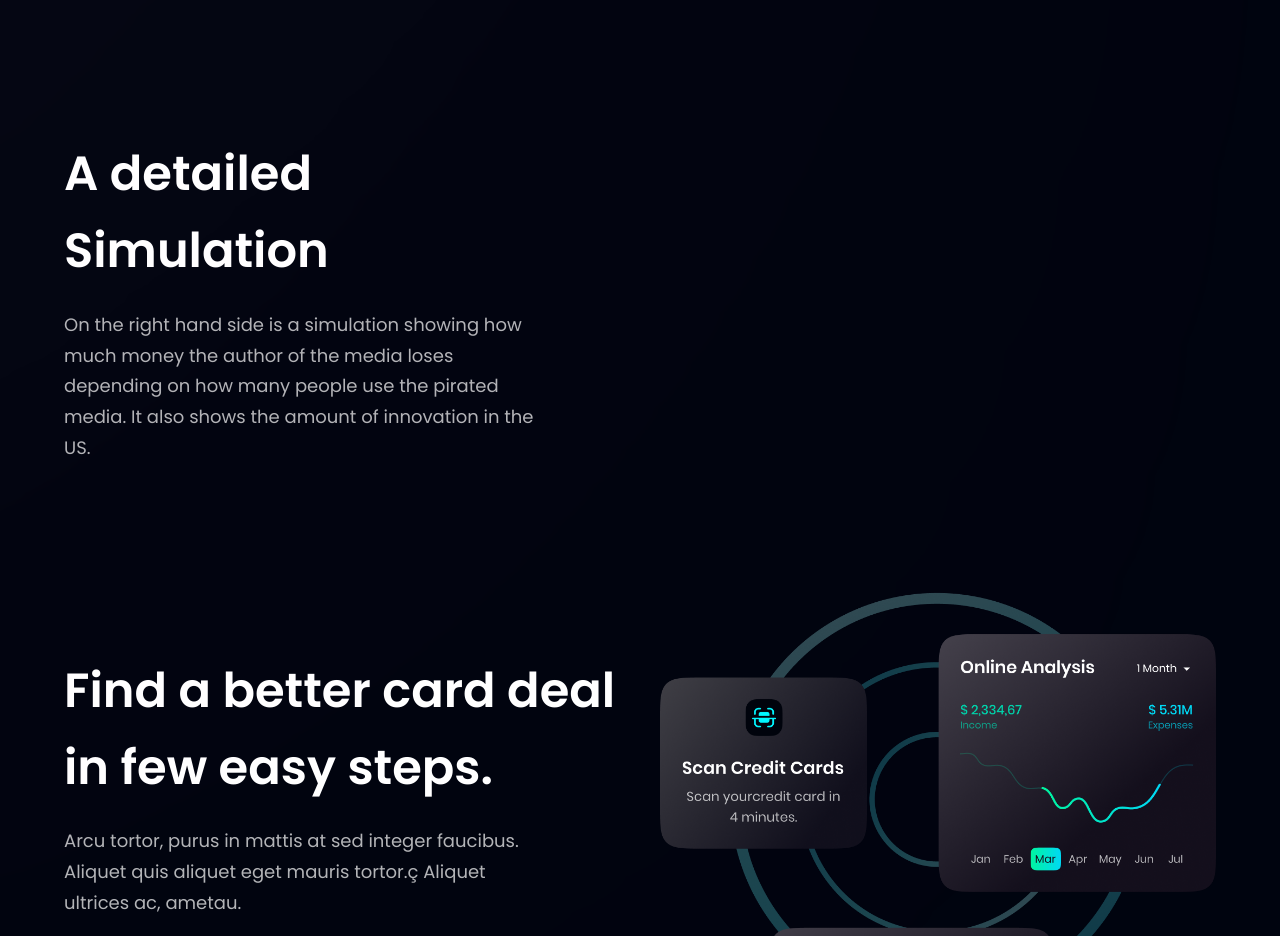
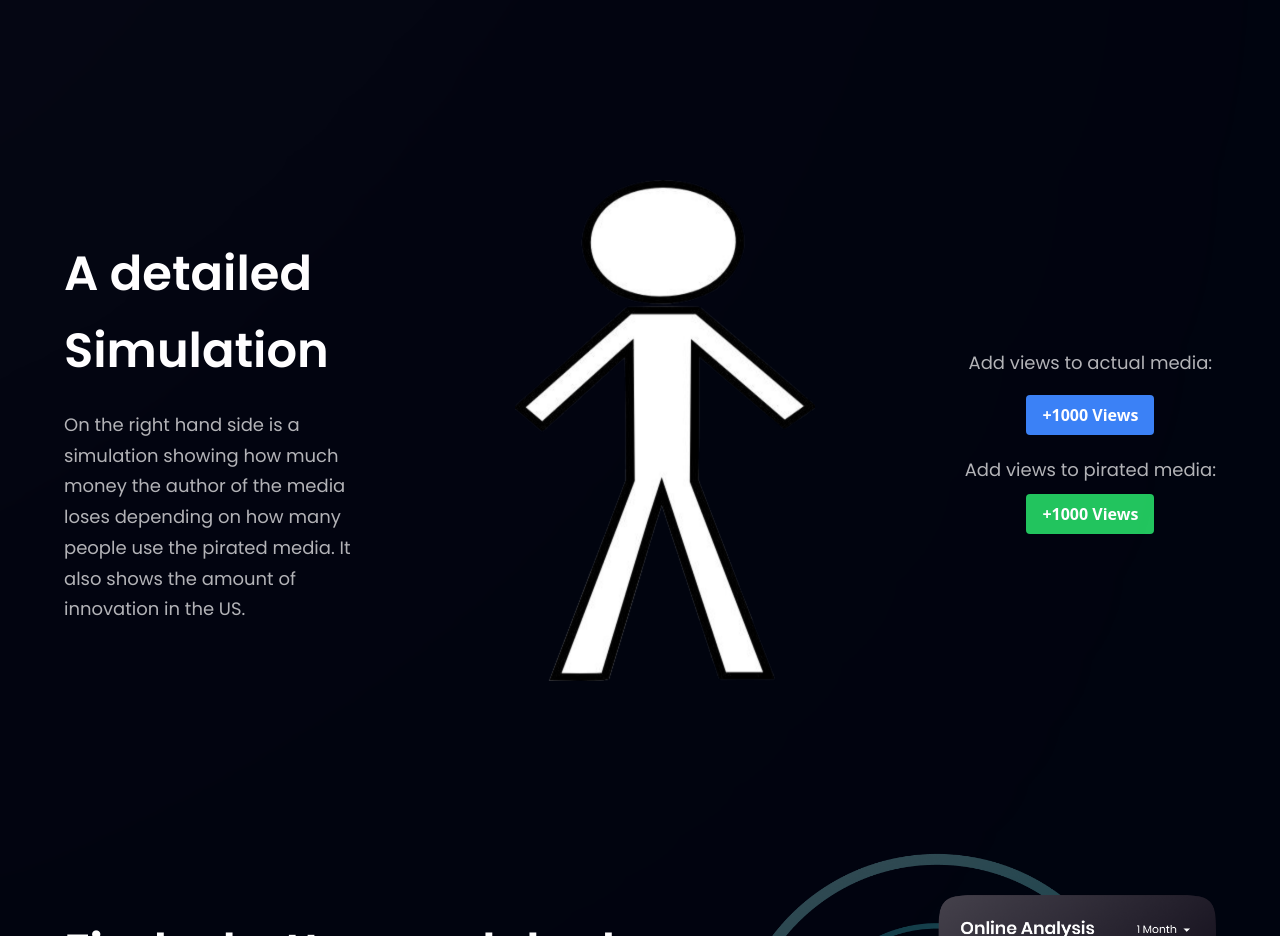
Before and after one commit to chickfilaman51/bq-piratedmedia, a React (Vite) app: page / in a window 1280 px wide. Shown: the part 1942-2878 px from the top of the page. Built offline with nearby package versions, Linux system fonts and the light colour scheme.

Commit message:
added simulation

```diff
--- a/src/assets/index.js
+++ b/src/assets/index.js
@@ -24,6 +24,7 @@ import people01 from "./people01.png";
 import people02 from "./people02.png";
 import people03 from "./people03.png";
 import sources from "./sources.png";
+import person from "./person.png";
 
 export {
   airbnb,
@@ -52,4 +53,5 @@ export {
   people02,
   people03,
   sources,
+  person,
 };
--- a/src/components/Simulation.jsx
+++ b/src/components/Simulation.jsx
@@ -1,9 +1,8 @@
-import { apple, sources, google } from "../assets";
+import { apple, person, google } from "../assets";
 import styles, { layout } from "../style";
 
 const Simulation = () => (
   <section id="simulation" className={layout.sectionReverse}>
-
     <div className={layout.sectionInfo}>
       <h2 className={styles.heading2}>
         A detailed <br className="sm:block hidden" /> Simulation
@@ -11,8 +10,19 @@ const Simulation = () => (
       <p className={`${styles.paragraph} max-w-[470px] mt-5`}>
         On the right hand side is a simulation showing how much money the author of the media loses depending on how many people use the pirated media. It also shows the amount of innovation in the US.
       </p>
-
-
+    </div>
+    <div className="flex flex-col justify-center items-center">
+      <img src={person} alt="person" className="w-[50%] h-[85%] relative z-[5]" />
+    </div>
+    <div className="flex flex-col justify-center items-center">
+      <p className={`${styles.paragraph} max-w-[470px] mt-5`}>Add views to actual media: </p>
+      <button className="bg-blue-500 hover:bg-blue-700 text-white font-bold py-2 px-4 rounded mt-4">
+        +1000 Views
+      </button>
+      <p className={`${styles.paragraph} max-w-[470px] mt-5`}>Add views to pirated media: </p>
+      <button className="bg-green-500 hover:bg-green-700 text-white font-bold py-2 px-4 rounded mt-2">
+        +1000 Views
+      </button>
     </div>
   </section>
 );
--- a/src/components/index.js
+++ b/src/components/index.js
@@ -8,7 +8,7 @@ import Stats from "./Stats";
 import Footer from "./Footer";
 import Testimonials from "./Testimonials";
 import HomePage from "./HomePage"
-import Simulation from "./simulation"
+import Simulation from "./Simulation"
 
 export {
   Navbar,
```
Also changed, not shown: src/assets/person.png (added).
